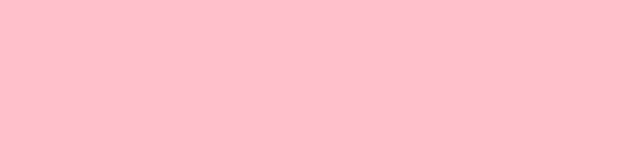
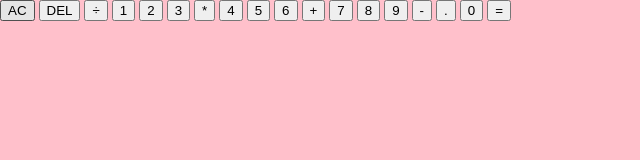
Before and after one commit to Sander-317/calculator_javascript, a plain HTML site: page index.html in a window 1280 px wide. Shown: the whole page, without its empty margins (0-640 px from the left). Drawn offline with Linux system fonts and the light colour scheme.

Commit message:
added all html and classes

```diff
--- a/index.html
+++ b/index.html
@@ -6,11 +6,36 @@
     <meta name="viewport" content="width=device-width, initial-scale=1.0">
     <link rel="stylesheet" href="styles/styles_reset.css">
     <link rel="stylesheet" href="styles/styles.css">
-
-    <script defer src="script.js"></script>
-    <title>Document</title>
+   <script defer src="script.js"></script>
+    <title>Calculator Javascript</title>
 </head>
 <body>
+     <div class="calculator">
+            <div class="calculator__output">
+                <div class="calculator__output__previos-operand"></div>
+                <div class="calculator__output__current-operand"></div>
+            </div>
+     <button class="calculator__buttons calculator__buttons__all-clear">AC</button>
+     <button class="calculator__buttons calculator__buttons__del">DEL</button>
+     <button class="calculator__buttons calculator__buttons__operator">÷</button>
+     <button class="calculator__buttons calculator__buttons__number" >1</button>
+     <button class="calculator__buttons calculator__buttons__number" >2</button>
+     <button class="calculator__buttons calculator__buttons__number">3</button>
+     <button class="calculator__buttons calculator__buttons__operator">*</button>
+     <button class="calculator__buttons calculator__buttons__number">4</button>
+     <button class="calculator__buttons calculator__buttons__number">5</button>
+     <button class="calculator__buttons calculator__buttons__number">6</button>
+     <button class="calculator__buttons calculator__buttons__operator">+</button>
+     <button class="calculator__buttons calculator__buttons__number">7</button>
+     <button class="calculator__buttons calculator__buttons__number">8</button>
+     <button class="calculator__buttons calculator__buttons__number">9</button>
+     <button class="calculator__buttons calculator__buttons__operator">-</button>
+     <button class="calculator__buttons calculator__buttons__number">.</button>
+     <button class="calculator__buttons calculator__buttons__number">0</button>
+     <button class="calculator__buttons calculator__buttons__equals">=</button>
+</div>
+
+
 
 </body>
 </html>
```
